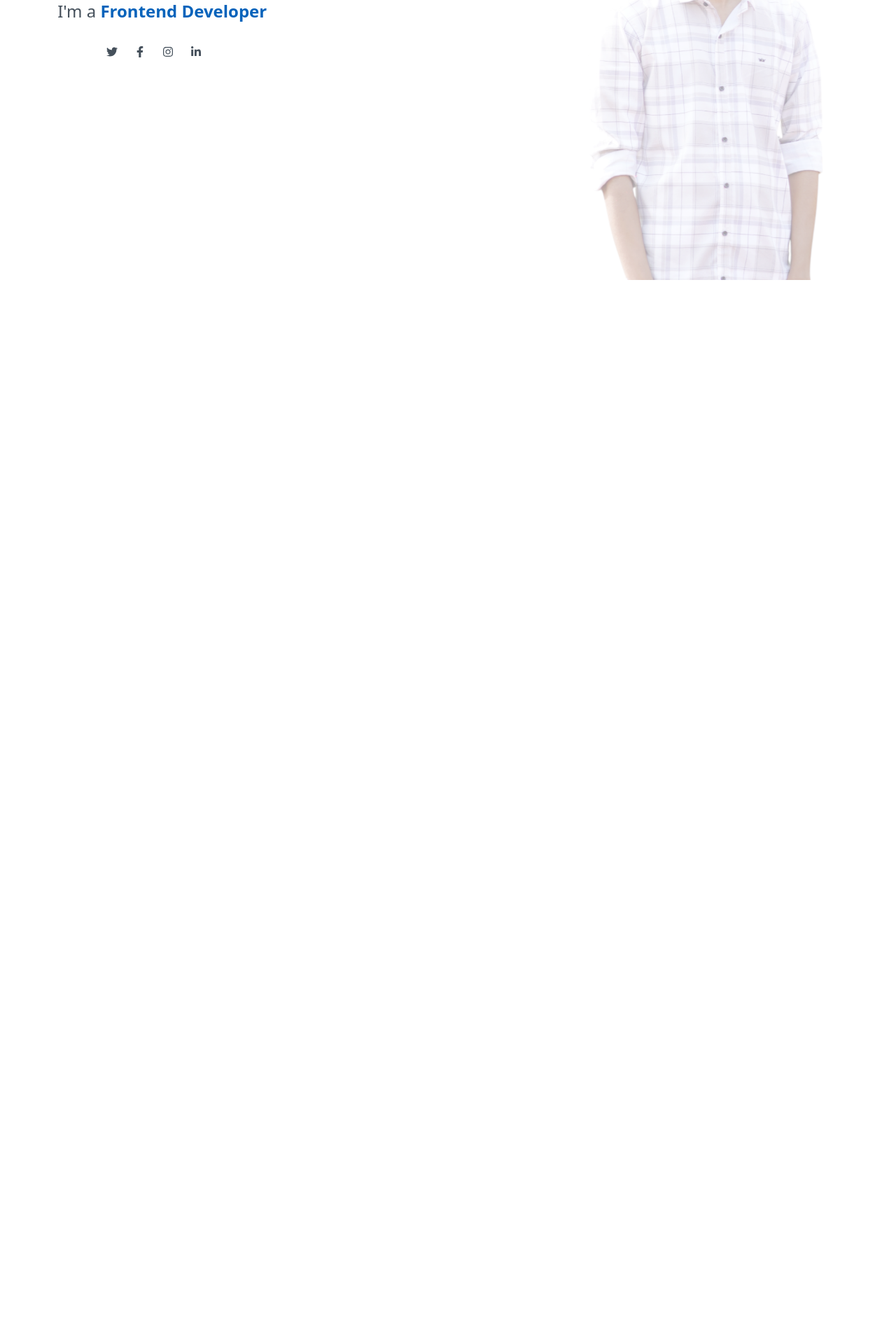
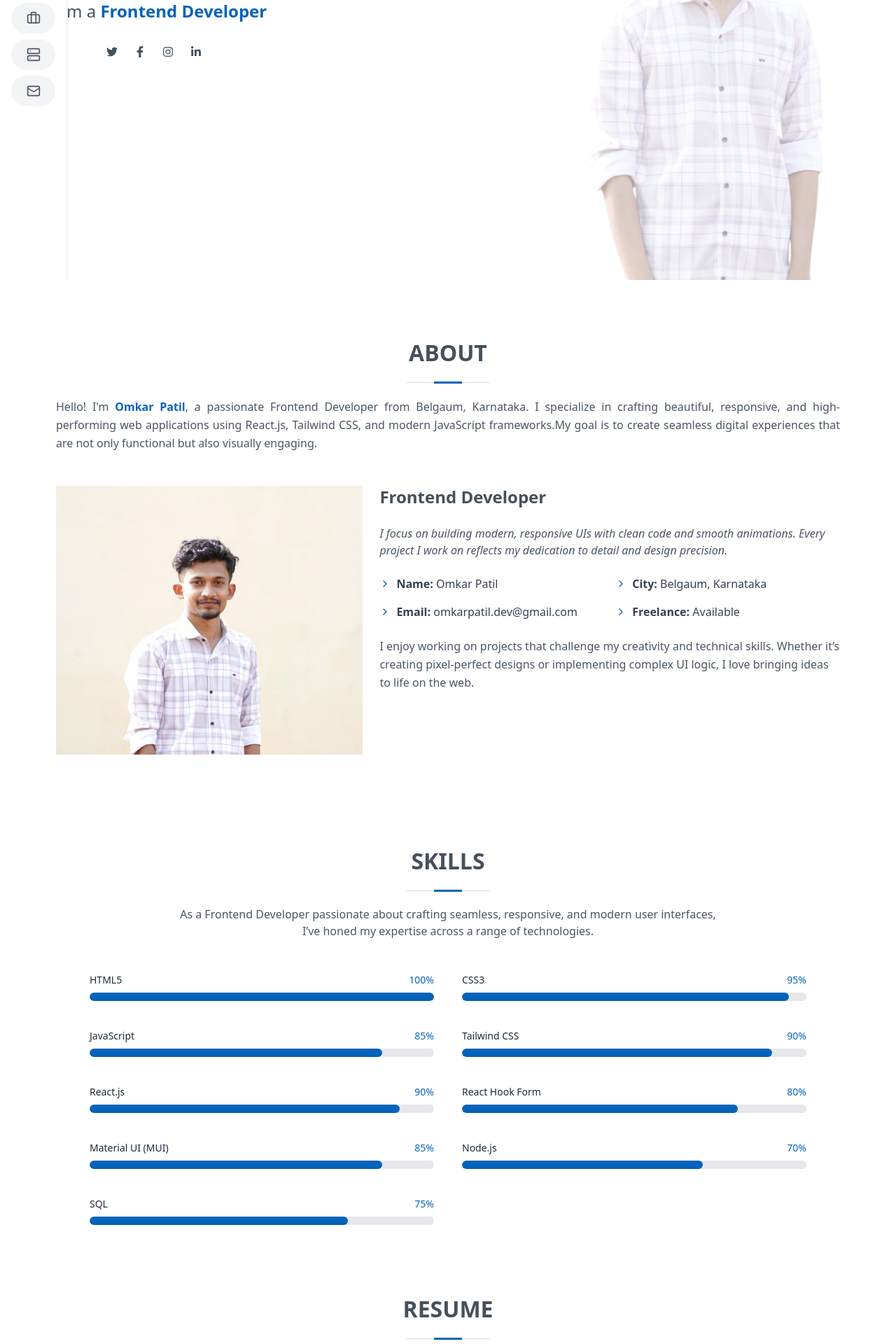
Before and after one commit to omkarpatil2906/my-portfolio, a React (Vite) app: page / in a window 1280 px wide. Shown: the part 400-2320 px from the top of the page at 70% size. Before the commit the page ends 800 px from the top, so only its background shows below. Built offline with nearby package versions, Linux system fonts and the light colour scheme.

Commit message:
initial commit

```diff
--- a/src/App.jsx
+++ b/src/App.jsx
@@ -9,11 +9,11 @@ function App() {
 
   return (
     <div>
-      {/* <Navbar /> */}
+      <Navbar />
       <Hero />
-      {/* <About />
+      <About />
       <Skill />
-      <Resume/> */}
+      <Resume/>
 
     </div>
   )
--- a/src/components/About.jsx
+++ b/src/components/About.jsx
@@ -23,10 +23,8 @@ function About() {
                         >
                             About
 
-                            {/* Gray underline (static) */}
                             <span className="absolute bottom-px left-1/2 -translate-x-1/2 block w-[120px] h-px bg-[#ddd]" />
 
-                            {/* Blue underline (animated) */}
                             <motion.span
                                 initial={{ width: 0 }}
                                 whileInView={{ width: "40px" }}
--- a/src/components/Navbar.jsx
+++ b/src/components/Navbar.jsx
@@ -61,7 +61,7 @@ function Navbar() {
 
     return (
         <>
-            {/* Mobile Menu Toggle Button */}
+
             <motion.button
                 initial={{ opacity: 0 }}
                 animate={{ opacity: 1 }}
@@ -72,7 +72,7 @@ function Navbar() {
                 {open ? <X size={24} /> : <Menu size={24} />}
             </motion.button>
 
-            {/* Overlay for mobile */}
+
             {isMobile && open && (
                 <motion.div
                     initial={{ opacity: 0 }}
@@ -83,7 +83,7 @@ function Navbar() {
                 />
             )}
 
-            {/* Navigation */}
+
             <motion.nav
                 initial={false}
                 animate={{
```
